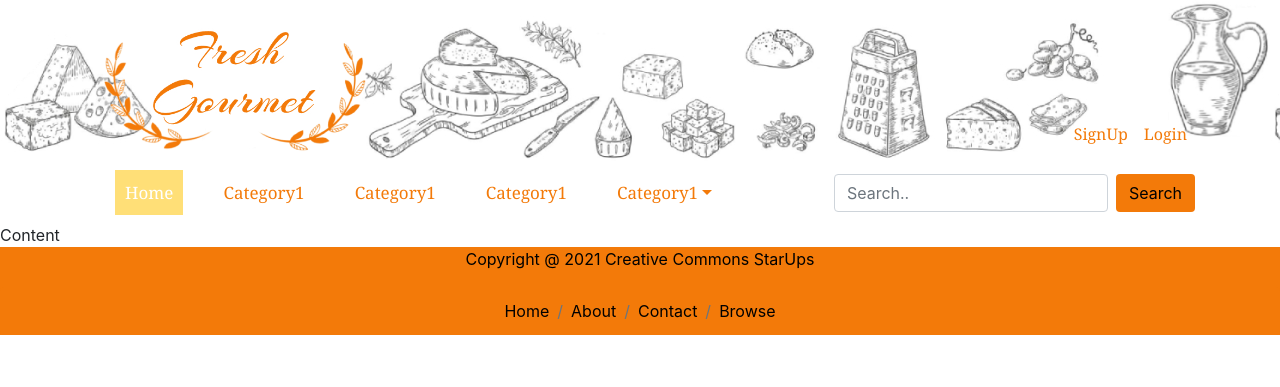
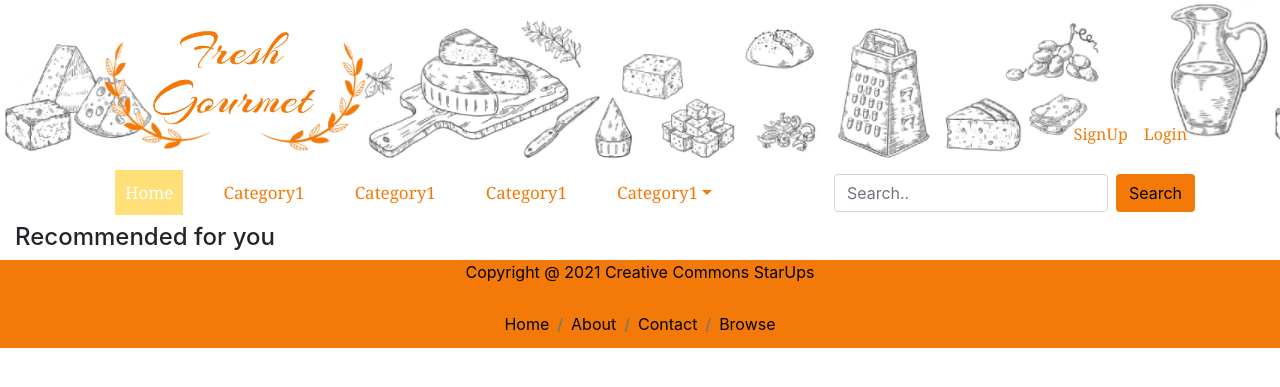
Before and after one commit to Rong-Wu/GourmetFoodStore, a Flask app: page / in a window 1280 px wide. Shown: the top 387 px of the page. Run offline with Flask 2, Linux system fonts and the light colour scheme; some libraries are stand-ins or nearby versions.

Commit message:
Add files via upload
home page

```diff
--- a/templates/home.html
+++ b/templates/home.html
@@ -3,5 +3,27 @@
 
 
 
-<div>Content</div>
+<div class="container-fluid">
+    <div>
+        <h4>Recommended for you</h4>
+    </div>
+    <div class="row">
+        {% for product in products %}
+                <div class="col-sm-4 col-md-3">
+                    <div class="thumbnail">
+                        <a href="/productinfo?id={{ product[0] }}">
+                            <img style="width: 100%; height: 300px; display: block;" alt="100%x300" src="{{ product[5] }}">
+                        </a>
+                        <div class="caption center">
+                            <p></p>
+                            <p class="text-center text-danger"><a href="/productinfo?id={{ product[2] }}"> <span>{{ product[1] }}</span></a>
+                                <span>&nbsp&nbsp&nbsp${{ product[4] }}</span>
+                            </p>
+                            <p><a href="#" id="{{ product[0] }}"class="btn btn-warning btn-block" role="button">Add to Cart</a></p>
+                        </div>
+                    </div>
+                </div>
+            {% endfor %}
+    </div>
+</div>
 {% include "footer.html" %}
```
